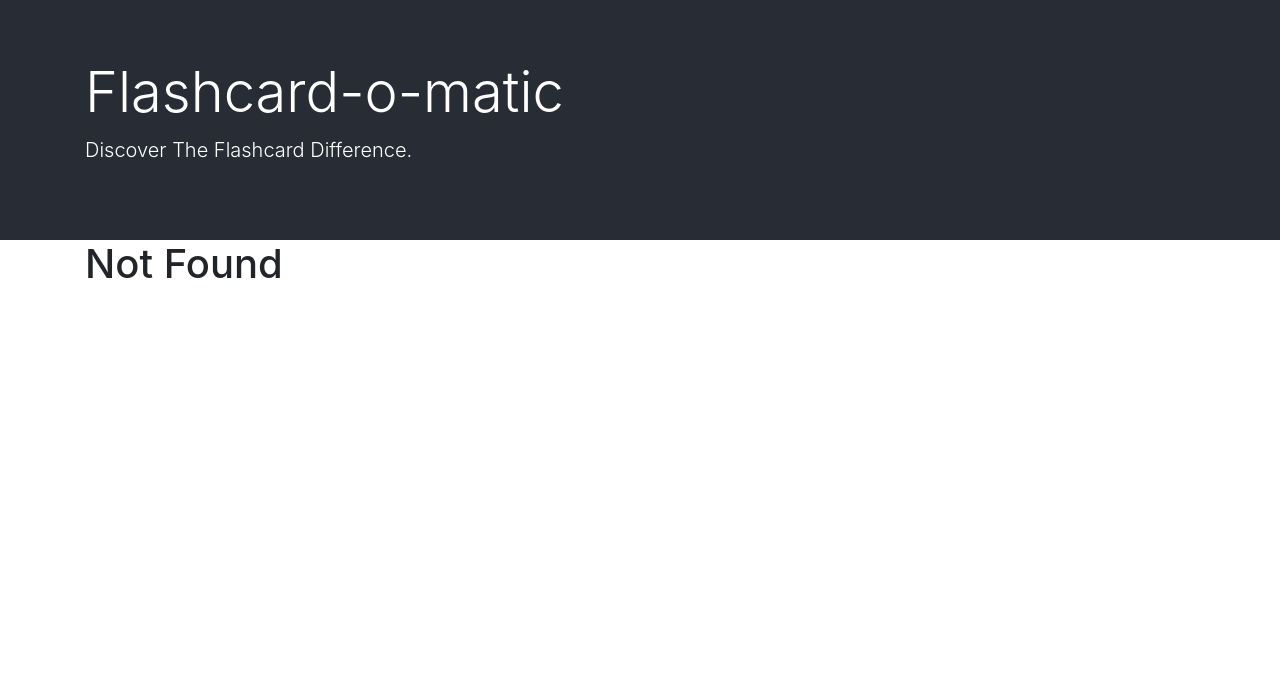
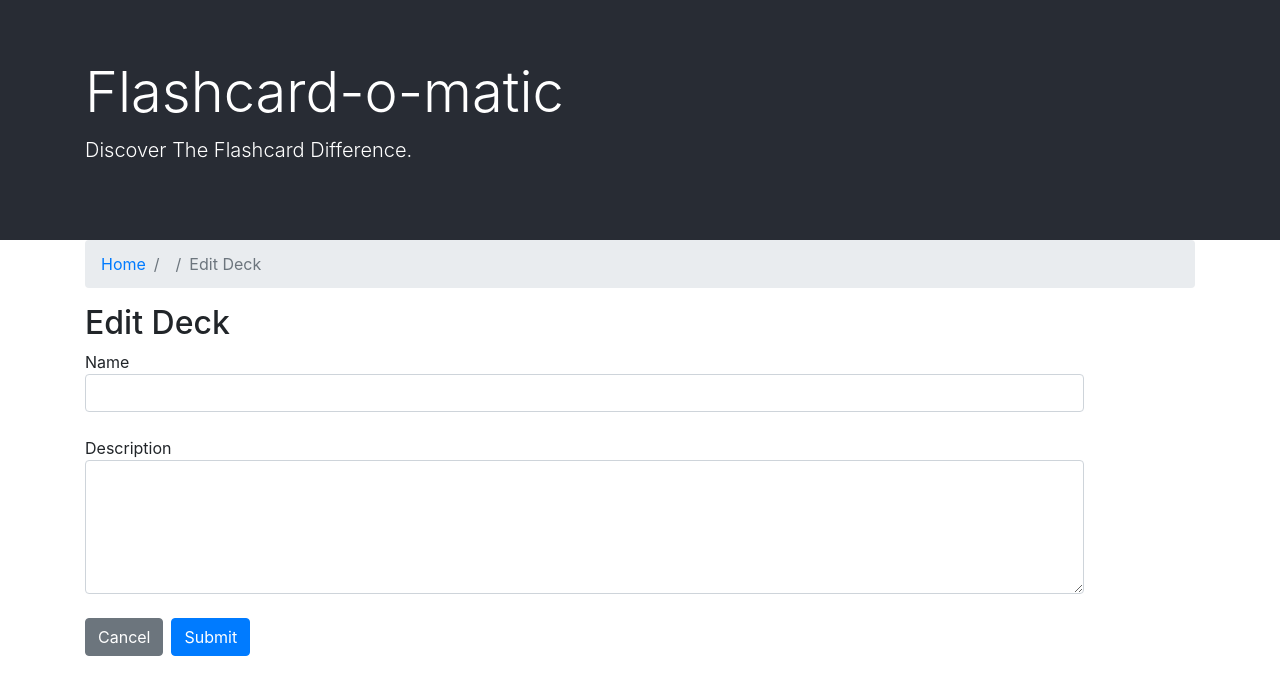
Before and after one commit to lpelypenko/thinkful-flashcard-app, a React (Create React App) app: page /decks/1/edit in a window 1280 px wide. Before the commit this address had no page. Shown: the top 694 px of the page. Built offline with nearby package versions, Linux system fonts and the light colour scheme; no server answers; a web font is replaced by a local one.

Commit message:
edit deck works

```diff
--- a/src/RootRoutes.js
+++ b/src/RootRoutes.js
@@ -19,7 +19,7 @@
       {/* <Route path="/decks/:deckId/study" element={<Study />} /> */}
       <Route path="/decks/:deckId/cards/new" element={<CreateNewCard />} />
       <Route path="/decks/:deckId/cards/:cardId/edit" element={<EditCard />} />
-      {/* <Route path="/decks/:deckId/edit" element={<EditDeck />} /> */}
+      <Route path="/decks/:deckId/edit" element={<EditDeck />} />
       <Route path="*" exact={true} element={<NotFound />} />
     </Routes>
   );
--- a/src/components/card/EditCard.js
+++ b/src/components/card/EditCard.js
@@ -1,10 +1,9 @@
-import React, { useEffect } from "react";
+import React, { useEffect, useState } from "react";
 import { readDeck, updateCard, readCard } from "../../utils/api";
-import { useState } from "react";
 import { NavLink, useParams, useNavigate } from "react-router-dom";
 import CardForm from "./CardForm";
 
-export default function AddCard() {
+function EditCard() {
   const navigate = useNavigate();
   const { deckId, cardId } = useParams();
   const [deck, setDeck] = useState({});
@@ -39,7 +38,7 @@
   };
 
   return (
-    <>
+    <div>
       <nav aria-label="breadcrumb">
         <ol className="breadcrumb">
           <li className="breadcrumb-item">
@@ -68,6 +67,7 @@
         deckId={deckId}
         isAdd={false}
       />
-    </>
+    </div>
   );
 }
+export default EditCard;
--- a/src/components/deck/EditDeck.js
+++ b/src/components/deck/EditDeck.js
@@ -0,0 +1,92 @@
+import React, { useEffect, useState } from "react";
+import { NavLink, useNavigate, useParams } from "react-router-dom";
+import { updateDeck, readDeck } from "../../utils/api";
+function EditDeck() {
+  const [deckData, setDeckData] = useState({});
+  const { deckId } = useParams();
+
+  useEffect(() => {
+    const fetchData = async () => {
+      try {
+        const deckData = await readDeck(deckId);
+        setDeckData(deckData);
+      } catch (error) {
+        console.log(error.message);
+      }
+    };
+    fetchData();
+  }, [deckId]);
+
+  const handleChange = ({ target }) => {
+    const value = target.value;
+    setDeckData({
+      ...deckData,
+      [target.name]: value,
+    });
+  };
+
+  const navigate = useNavigate();
+  const handleSubmit = async (event) => {
+    event.preventDefault();
+    await updateDeck(deckData);
+    navigate("/");
+  };
+
+  return (
+    <div>
+      <nav aria-label="breadcrumb">
+        <ol className="breadcrumb">
+          <li className="breadcrumb-item">
+            <NavLink to="/">Home</NavLink>
+          </li>
+          <li className="breadcrumb-item">
+            <NavLink to={`/decks`}>{deckData.name}</NavLink>
+          </li>
+          <li className="breadcrumb-item active" aria-current="page">
+            Edit Deck
+          </li>
+        </ol>
+      </nav>
+      <h2>Edit Deck</h2>
+      <form name="create" onSubmit={handleSubmit}>
+        <div className="form-group">
+          <label htmlFor="name" style={{ width: "90%" }}>
+            Name
+            <input
+              id="name"
+              type="text"
+              name="name"
+              className="form-control"
+              onChange={handleChange}
+              value={deckData.name}
+            />
+          </label>
+        </div>
+        <div className="form-group">
+          <label htmlFor="description" style={{ width: "90%" }}>
+            Description
+            <textarea
+              id="description"
+              type="text"
+              name="description"
+              rows="5"
+              className="form-control"
+              onChange={handleChange}
+              value={deckData.description}
+            />
+          </label>
+        </div>
+        <NavLink to="/">
+          <button type="button" className="btn btn-secondary ">
+            Cancel
+          </button>
+        </NavLink>
+        <button type="submit" className="btn btn-primary ml-2">
+          Submit
+        </button>
+      </form>
+    </div>
+  );
+}
+
+export default EditDeck;
```
